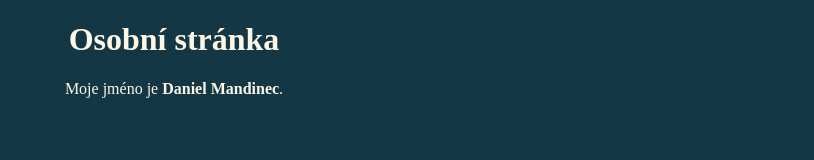
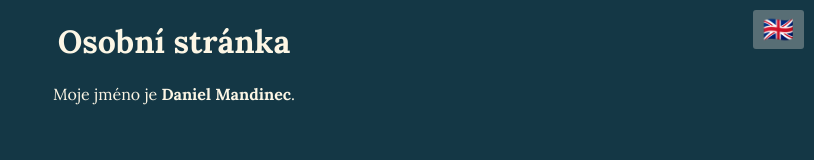
Before and after one commit to dmandinec/personal-site, a plain HTML site: page index.html in a window 1280 px wide. Shown: the whole page, without its empty margins (466-1280 px from the left). Drawn offline with Linux system fonts and the light colour scheme.

Commit message:
Add 2 languagues, and replace text with placeholder for text

```diff
--- a/index.html
+++ b/index.html
@@ -4,11 +4,12 @@
  <meta charset="UTF-8">
  <meta name="viewport" content="width=device-width, initial-scale=1.0">
  <link rel="stylesheet" href="style.css">
- <title>dmanndinec</title>
+ <title>dmandinec</title>
 </head>
 <body class="pozadi">
- <h1 class="text">Osobní stránka</h1>
- <p class="text">Moje jméno je <strong>Daniel Mandinec</strong>.</p>
-
+ <button id="lang-toggle" class="tlacitko"></button>
+ <h1 class="text" id="nadpis"></h1>
+ <p class="text" id="oMe"></p>
+<script src="script.js"></script>
 </body>
 </html>
--- /dev/null
+++ b/script.js
@@ -0,0 +1,31 @@
+const translations = {
+ cs: {
+   title: "Osobní stránka",
+   description: "Moje jméno je <strong>Daniel Mandinec</strong>.",
+   button: "🇬🇧"
+ },
+ en: {
+   title: "Personal Page",
+   description: "My name is <strong>Daniel Mandinec</strong>.",
+   button: "🇨🇿"
+ }
+};
+
+// Function to set the language for the page
+function setLanguage(lang) {
+ document.documentElement.lang = lang;
+ document.getElementById("nadpis").innerHTML = translations[lang].title;
+ document.getElementById("oMe").innerHTML = translations[lang].description;
+ document.getElementById("lang-toggle").innerHTML = translations[lang].button;
+ localStorage.setItem("language", lang);
+}
+
+// Retrieve saved language from localStorage or default to Czech
+let currentLang = localStorage.getItem("language") || "cs";
+setLanguage(currentLang);
+
+// Toggle language when the button is clicked
+document.getElementById("lang-toggle").addEventListener("click", function() {
+ currentLang = currentLang === "cs" ? "en" : "cs";
+ setLanguage(currentLang);
+});
--- a/style.css
+++ b/style.css
@@ -1,7 +1,21 @@
+@import url('https://fonts.googleapis.com/css2?family=Lora:ital,wght@0,400..700;1,400..700&display=swap');
 .text{
   text-align:center;
   color: #fcf6e5;
+  font-family: "Lora", serif;
 }
 .pozadi{
  background-color: #143745;
+ color: #586E75;
 }
+.tlacitko{
+ color: #fcf6e5;
+background-color: #586E75;
+border: none;
+border-radius: 3px;
+padding: 5px 10px;
+position:absolute;
+right: 10px;
+top: 10px;
+font-size: 25px;
+}
```
